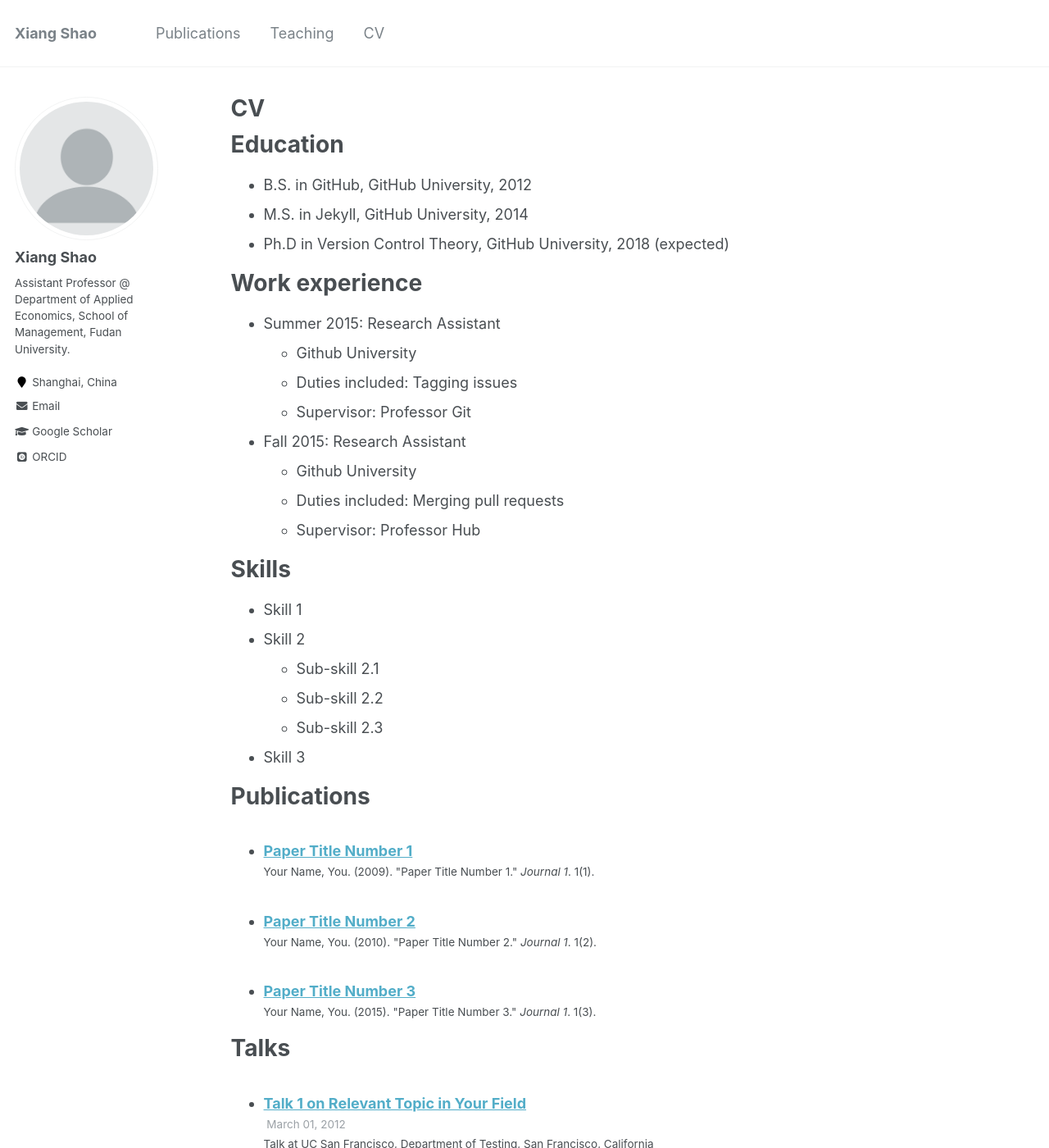
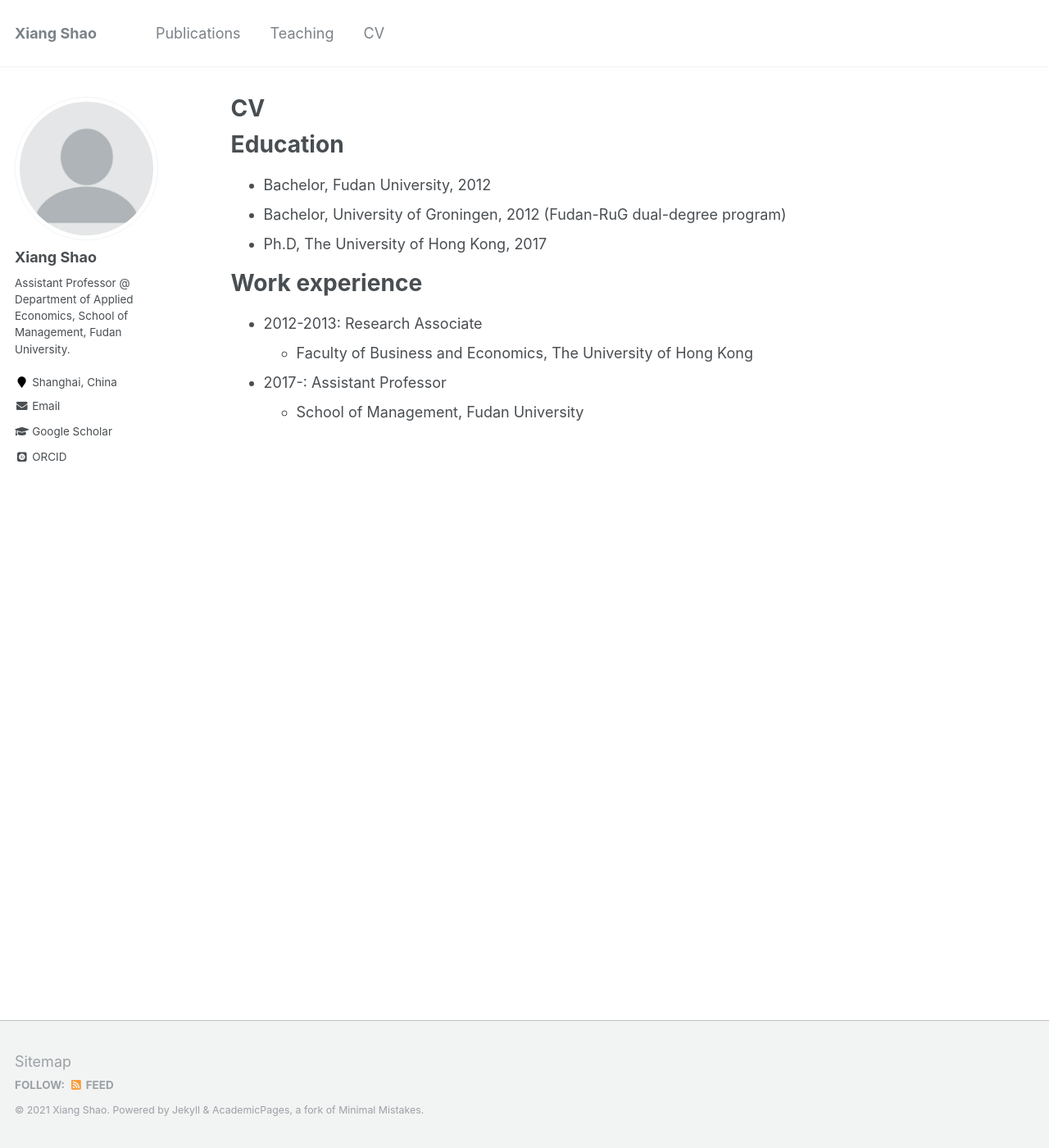
Before and after one commit to xiangshao/xiangshao.github.io, a Jekyll site: the page built from _pages/cv.md, in a window 1280 px wide and 1400 px high. Shown: the whole window at 82% size. Built offline with Jekyll 4.4.1, drawn with Linux system fonts in a browser that asks for light colours; some web fonts are replaced; some of the changed text lies outside the part shown.

Commit message:
Update cv.md

```diff
--- a/_pages/cv.md
+++ b/_pages/cv.md
@@ -11,49 +11,14 @@ redirect_from:
 
 Education
 ======
-* B.S. in GitHub, GitHub University, 2012
-* M.S. in Jekyll, GitHub University, 2014
-* Ph.D in Version Control Theory, GitHub University, 2018 (expected)
+* Bachelor, Fudan University, 2012
+* Bachelor, University of Groningen, 2012 (Fudan-RuG dual-degree program)
+* Ph.D, The University of Hong Kong, 2017
 
 Work experience
 ======
-* Summer 2015: Research Assistant
-  * Github University
-  * Duties included: Tagging issues
-  * Supervisor: Professor Git
+* 2012-2013: Research Associate
+  * Faculty of Business and Economics, The University of Hong Kong
 
-* Fall 2015: Research Assistant
-  * Github University
-  * Duties included: Merging pull requests
-  * Supervisor: Professor Hub
-
-Skills
-======
-* Skill 1
-* Skill 2
-  * Sub-skill 2.1
-  * Sub-skill 2.2
-  * Sub-skill 2.3
-* Skill 3
-
-Publications
-======
-  <ul>{% for post in site.publications %}
-    {% include archive-single-cv.html %}
-  {% endfor %}</ul>
-
-Talks
-======
-  <ul>{% for post in site.talks %}
-    {% include archive-single-talk-cv.html %}
-  {% endfor %}</ul>
-
-Teaching
-======
-  <ul>{% for post in site.teaching %}
-    {% include archive-single-cv.html %}
-  {% endfor %}</ul>
-
-Service and leadership
-======
-* Currently signed in to 43 different slack teams
+* 2017-: Assistant Professor
+  * School of Management, Fudan University
```
